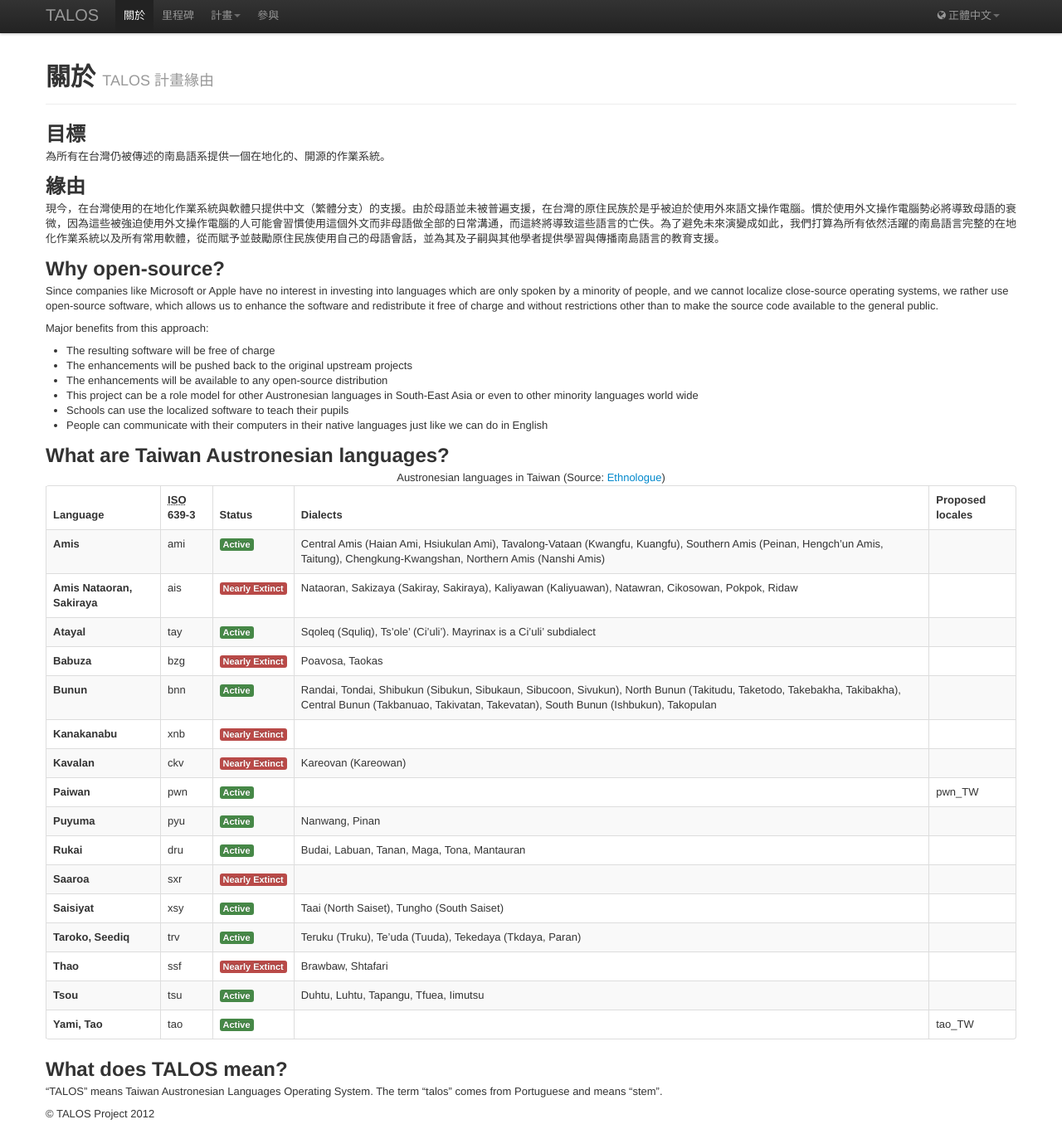
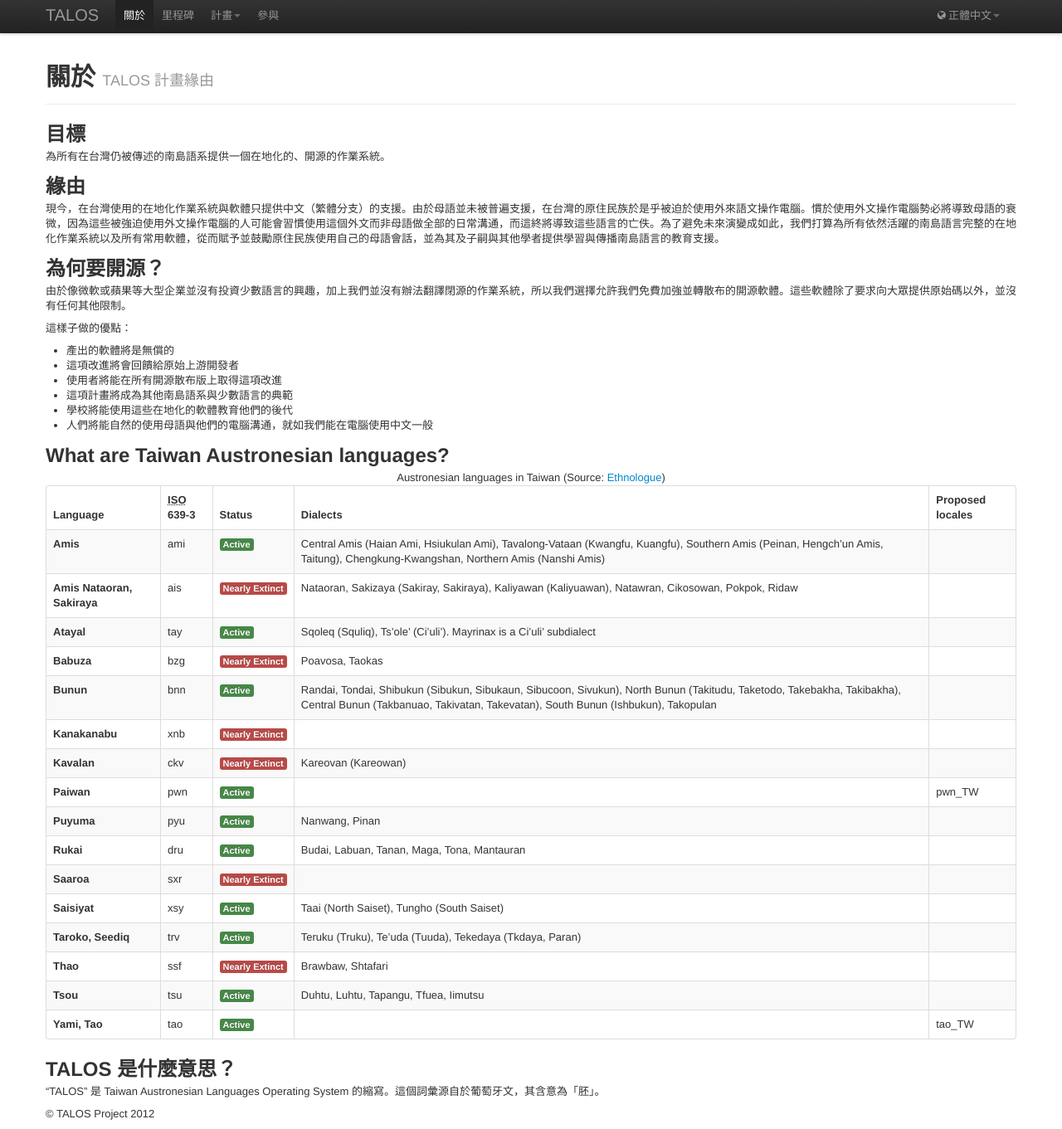
Before and after one commit to talostw/talostw.github.com, a Jekyll site: the page built from about.md, in a window 1280 px wide and 1361 px high. Shown: the whole window at 83% size. Built offline with Jekyll 4.4.1, drawn with Linux system fonts in a browser that asks for light colours.

Commit message:
add zh-tw translation to about.md
- why open-source?
- beneficial
- what is TALOS?

```diff
--- a/about.md
+++ b/about.md
@@ -17,19 +17,19 @@
 
 現今，在台灣使用的在地化作業系統與軟體只提供中文（繁體分支）的支援。由於母語並未被普遍支援，在台灣的原住民族於是乎被迫於使用外來語文操作電腦。慣於使用外文操作電腦勢必將導致母語的衰微，因為這些被強迫使用外文操作電腦的人可能會習慣使用這個外文而非母語做全部的日常溝通，而這終將導致這些語言的亡佚。為了避免未來演變成如此，我們打算為所有依然活躍的南島語言完整的在地化作業系統以及所有常用軟體，從而賦予並鼓勵原住民族使用自己的母語會話，並為其及子嗣與其他學者提供學習與傳播南島語言的教育支援。
 
-Why open-source?
-----------------
+為何要開源？
+---
 
-Since companies like Microsoft or Apple have no interest in investing into languages which are only spoken by a minority of people, and we cannot localize close-source operating systems, we rather use open-source software, which allows us to enhance the software and redistribute it free of charge and without restrictions other than to make the source code available to the general public.
+由於像微軟或蘋果等大型企業並沒有投資少數語言的興趣，加上我們並沒有辦法翻譯閉源的作業系統，所以我們選擇允許我們免費加強並轉散布的開源軟體。這些軟體除了要求向大眾提供原始碼以外，並沒有任何其他限制。
 
-Major benefits from this approach:
+這樣子做的優點：
 
-* The resulting software will be free of charge
-* The enhancements will be pushed back to the original upstream projects
-* The enhancements will be available to any open-source distribution
-* This project can be a role model for other Austronesian languages in South-East Asia or even to other minority languages world wide
-* Schools can use the localized software to teach their pupils
-* People can communicate with their computers in their native languages just like we can do in English
+* 產出的軟體將是無償的
+* 這項改進將會回饋給原始上游開發者
+* 使用者將能在所有開源散布版上取得這項改進
+* 這項計畫將成為其他南島語系與少數語言的典範
+* 學校將能使用這些在地化的軟體教育他們的後代
+* 人們將能自然的使用母語與他們的電腦溝通，就如我們能在電腦使用中文一般
 
 What are Taiwan Austronesian languages?
 ---------------------------------------
@@ -158,6 +158,6 @@
 </tbody>
 </table>
 
-What does TALOS mean?
+TALOS 是什麼意思？
 ---------------------
-“TALOS” means Taiwan Austronesian Languages Operating System.  The term “talos” comes from Portuguese and means “stem”.
+“TALOS” 是 Taiwan Austronesian Languages Operating System 的縮寫。這個詞彙源自於葡萄牙文，其含意為「胚」。
```
